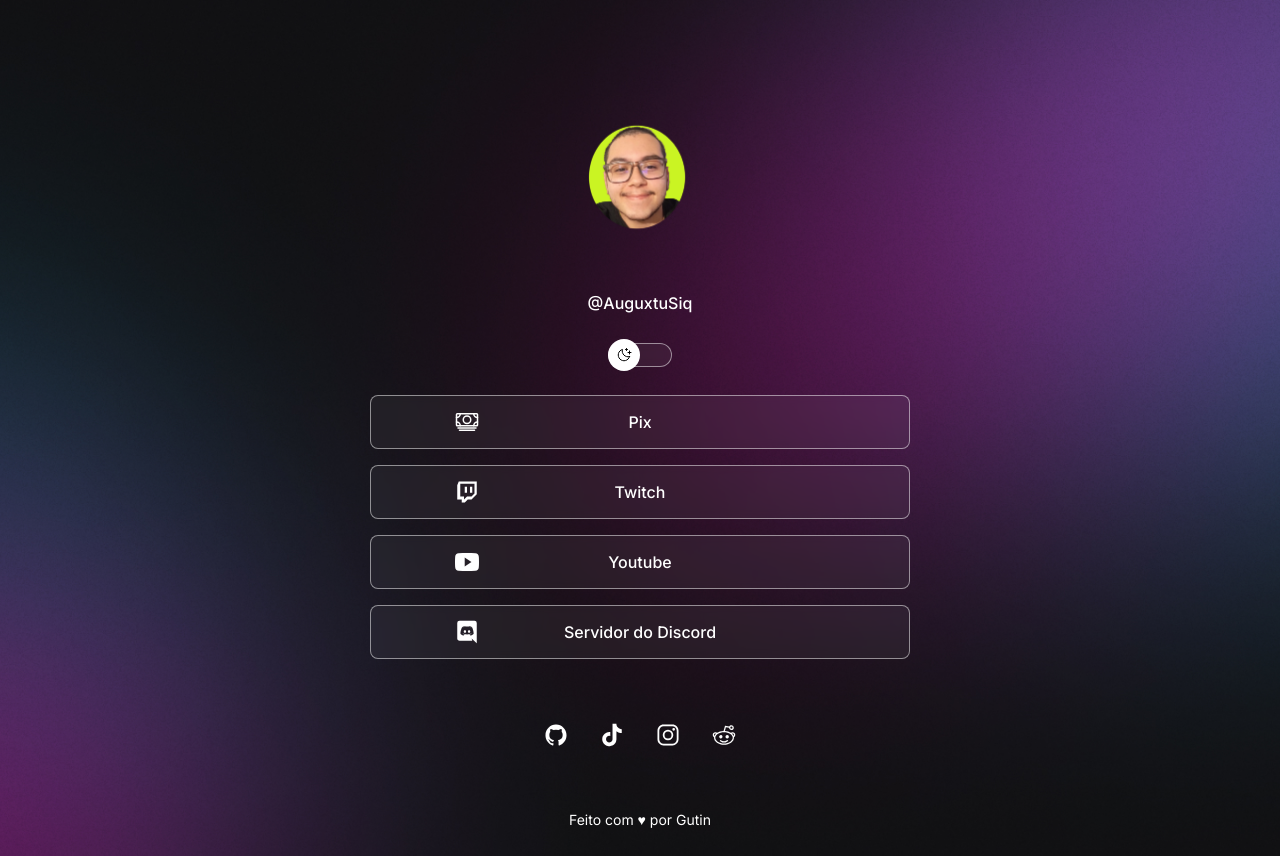
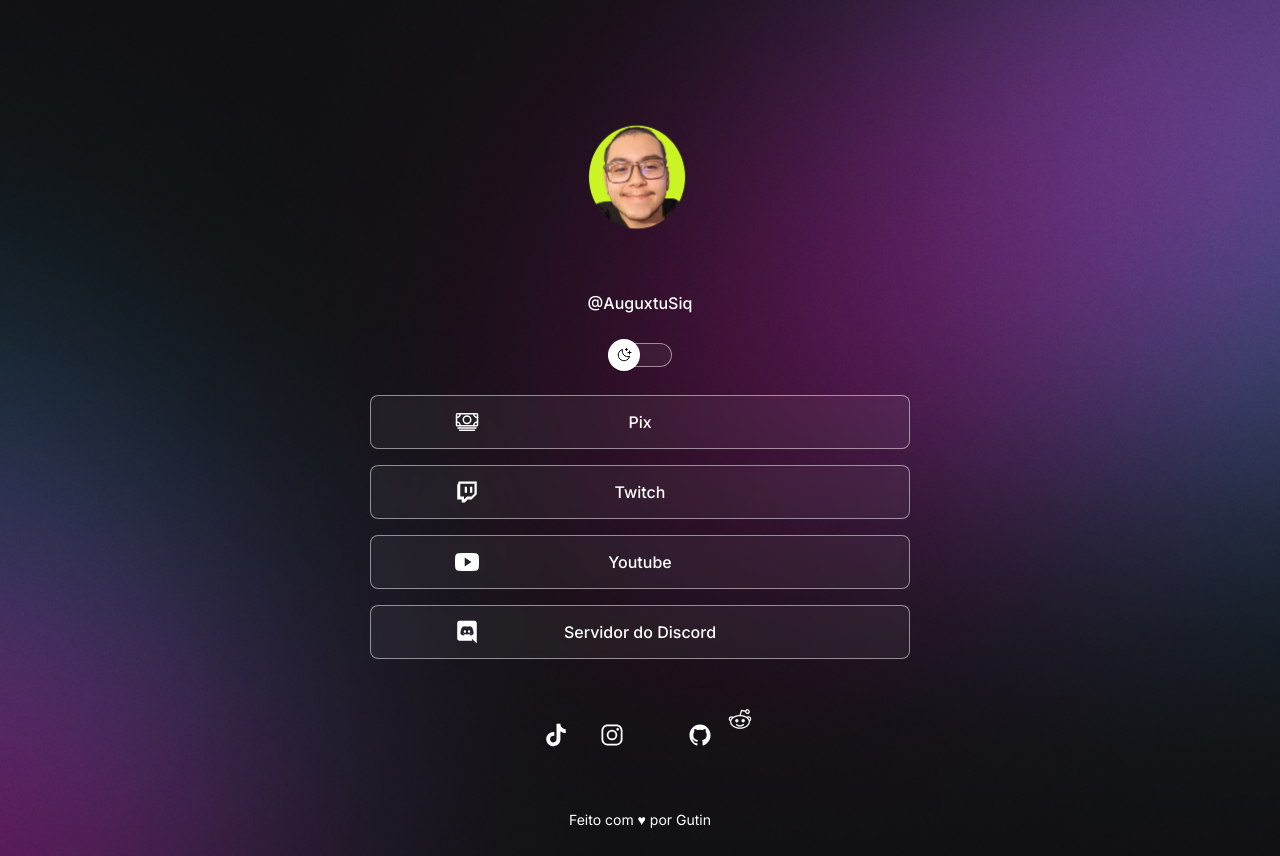
Before and after one commit to Auguxtu/Agregador-de-Links, a website: page index.html in a window 1280 px wide. Drawn offline with nearby package versions, Linux system fonts and the light colour scheme.

Commit message:
disposicao items

```diff
--- a/index.html
+++ b/index.html
@@ -52,14 +52,7 @@
         </li>
       </ul>
       <div id="social-links">
-        <a href="https://github.com/Auguxtu" target="_blank">
-          <ion-icon name="logo-github"></ion-icon>
-        </a>
-
-        <a
-          href="https://www.tiktok.com/@gutinlive"
-          target="_blank"
-        >
+        <a href="https://www.tiktok.com/@gutinlive" target="_blank">
           <ion-icon name="logo-tiktok"></ion-icon>
         </a>
 
@@ -71,6 +64,10 @@
           href="https://www.reddit.com/user/Ordinary_Flight5223/"
           target="_blank"
         >
+          <a href="https://github.com/Auguxtu" target="_blank">
+            <ion-icon name="logo-github"></ion-icon>
+          </a>
+
           <ion-icon name="logo-reddit"></ion-icon>
         </a>
       </div>
```
